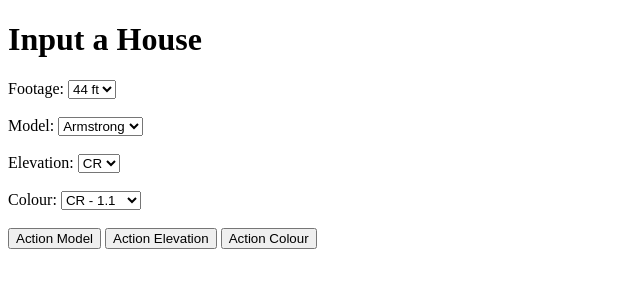
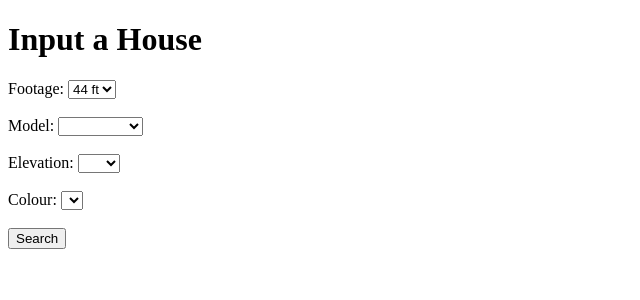
Before and after one commit to EPICxFLIPPER/ACWizard, a Flask app: page /filter in a window 1280 px wide. Shown: the top 300 px of the page, without its empty margins (0-640 px from the left). Run offline with Flask 3, Linux system fonts and the light colour scheme; lists and menus that the app fills with data are empty.

Commit message:
Filter works, but it is very slow and not robust

```diff
--- a/FrontEnd/app.py
+++ b/FrontEnd/app.py
@@ -145,6 +145,23 @@ def success():
 def filter():
     return render_template("filter.html")
 
+@app.route('/house/filter/<string:model>/<string:elevation>/<string:colour>')
+def filterHouses(model,elevation,colour):
+    result = []
+    for neighborhood, blocks in housesDict.items():
+        for block, lots in blocks.items():
+            for lot, house in lots.items():
+                print("house")
+                if (house.canBeSpecifics(model,elevation,colour)):
+                    toAdd = {'neighborhood':neighborhood,
+                             'block': block,
+                             'lot':lot}
+                    result.append(toAdd)
+
+
+    return render_template("filter.html", results=(result))
+
+
 if __name__ == '__main__':
     createHouses()
     app.run(debug=True)
--- a/FrontEnd/static/filterScript.js
+++ b/FrontEnd/static/filterScript.js
@@ -1,11 +1,12 @@
 document.addEventListener("DOMContentLoaded", function() {
-    modelOptions = {'44 ft' : ['Armstrong','Bishop','Borgeua','Cline','Maclaren','Ptarmigan','Rutherford','Smythe','Bishop 2.0','Aberdeen','Rundle','Bluebell'],
-        '36 ft' : ['Cypress','Fairview','Fullerton','Monarch','Whistler','Yamnuska','Norquay'],
-        '24 ft' : ['Waputik','Palliser','Sundance','Finch','Cardinal','Starling']};
-    const elevations = ["CR","CL","PR"];
-    const colourOptions = {'CL' : ['CL - 1.1', 'CL - 2.1', 'CL - 3.1', 'CL - 4.1','CL - 5.1','CL - 6.1','CL - 7.1','CL - 8.1','CL - 9.1','CL - 10.1'],
-        'CR' : ['CR - 1.1', 'CR - 2.1', 'CR - 3.1', 'CR - 4.1','CR - 5.1','CR - 6.1','CR - 7.1','CR - 8.1','CR - 9.1','CR - 10.1'],
-        'PR' : ['PR - 1.1', 'PR - 2.1', 'PR - 3.1', 'PR - 4.1','PR - 5.1','PR - 6.1','PR - 7.1','PR - 8.1','PR - 9.1','PR - 10.1']};
+    modelOptions = {'44 ft' : ["",'Armstrong','Bishop','Borgeua','Cline','Maclaren','Ptarmigan','Rutherford','Smythe','Bishop 2.0','Aberdeen','Rundle','Bluebell'],
+        '36 ft' : ["",'Cypress','Fairview','Fullerton','Monarch','Whistler','Yamnuska','Norquay'],
+        '24 ft' : ["",'Waputik','Palliser','Sundance','Finch','Cardinal','Starling']};
+    const elevations = ["","CR","CL","PR"];
+    const colourOptions = {'CL' : ["",'CL - 1.1', 'CL - 2.1', 'CL - 3.1', 'CL - 4.1','CL - 5.1','CL - 6.1','CL - 7.1','CL - 8.1','CL - 9.1','CL - 10.1'],
+        'CR' : ["",'CR - 1.1', 'CR - 2.1', 'CR - 3.1', 'CR - 4.1','CR - 5.1','CR - 6.1','CR - 7.1','CR - 8.1','CR - 9.1','CR - 10.1'],
+        'PR' : ["",'PR - 1.1', 'PR - 2.1', 'PR - 3.1', 'PR - 4.1','PR - 5.1','PR - 6.1','PR - 7.1','PR - 8.1','PR - 9.1','PR - 10.1'],
+        "": []};
 
     function populateDropdown(id, options) {
         const select = document.getElementById(id);
@@ -35,3 +36,13 @@ document.addEventListener("DOMContentLoaded", function() {
     updateModels();
     updateColours();
 });
+
+function search(event) {
+    event.preventDefault();
+    const model = document.getElementById('model').value;
+    const elevation = document.getElementById('elevation').value;
+    const colour = document.getElementById('colour').value;
+    const url = `/house/filter/${model}/${elevation}/${colour}`;
+    console.log(url)
+    window.location.href = url;
+}
--- a/FrontEnd/templates/filter.html
+++ b/FrontEnd/templates/filter.html
@@ -26,9 +26,18 @@
         <label for="colour">Colour:</label>
         <select id="colour" name="colour"></select><br><br>
 
-        <button type="button" onclick="submitFormModel(event)">Action Model</button>
-        <button type="button" onclick="submitFormElevation(event)">Action Elevation</button>
-        <button type="button" onclick="submitFormColour(event)">Action Colour</button>
+        <button type="button" onclick="search(event)">Search</button>
     </form>
+
+    <div id="results">
+        {% if results %}
+            <h2>Search Results</h2>
+            <ul>
+                {% for house in results %}
+                    <li>Neighborhood: {{ house.neighborhood }}, Block: {{ house.block }}, Lot: {{ house.lot }}</li>
+                {% endfor %}
+            </ul>
+        {% endif %}
+    </div>
 </body>
 </html>
```
Also changed, not shown: Backend/House/house.py (+45 -17 lines).
